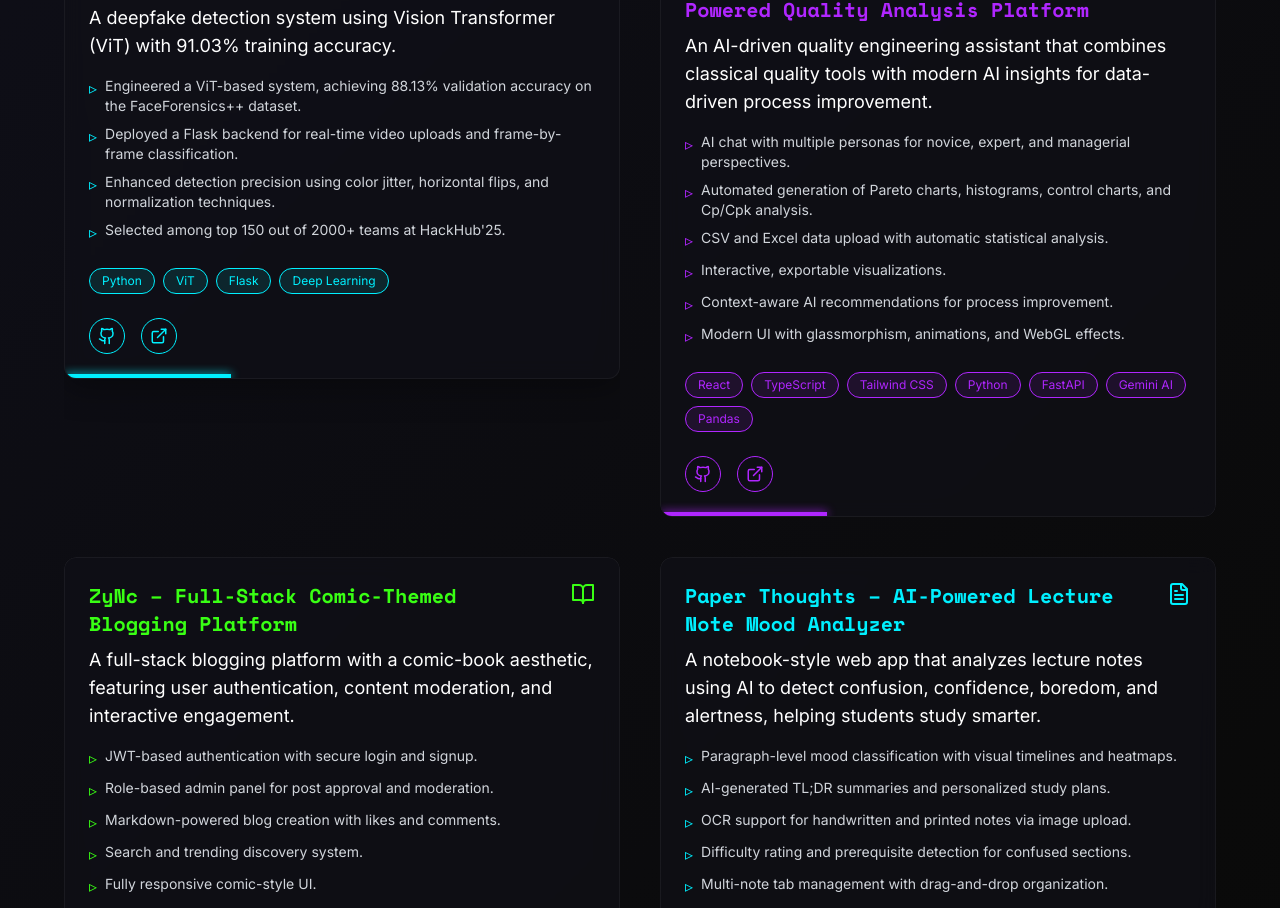
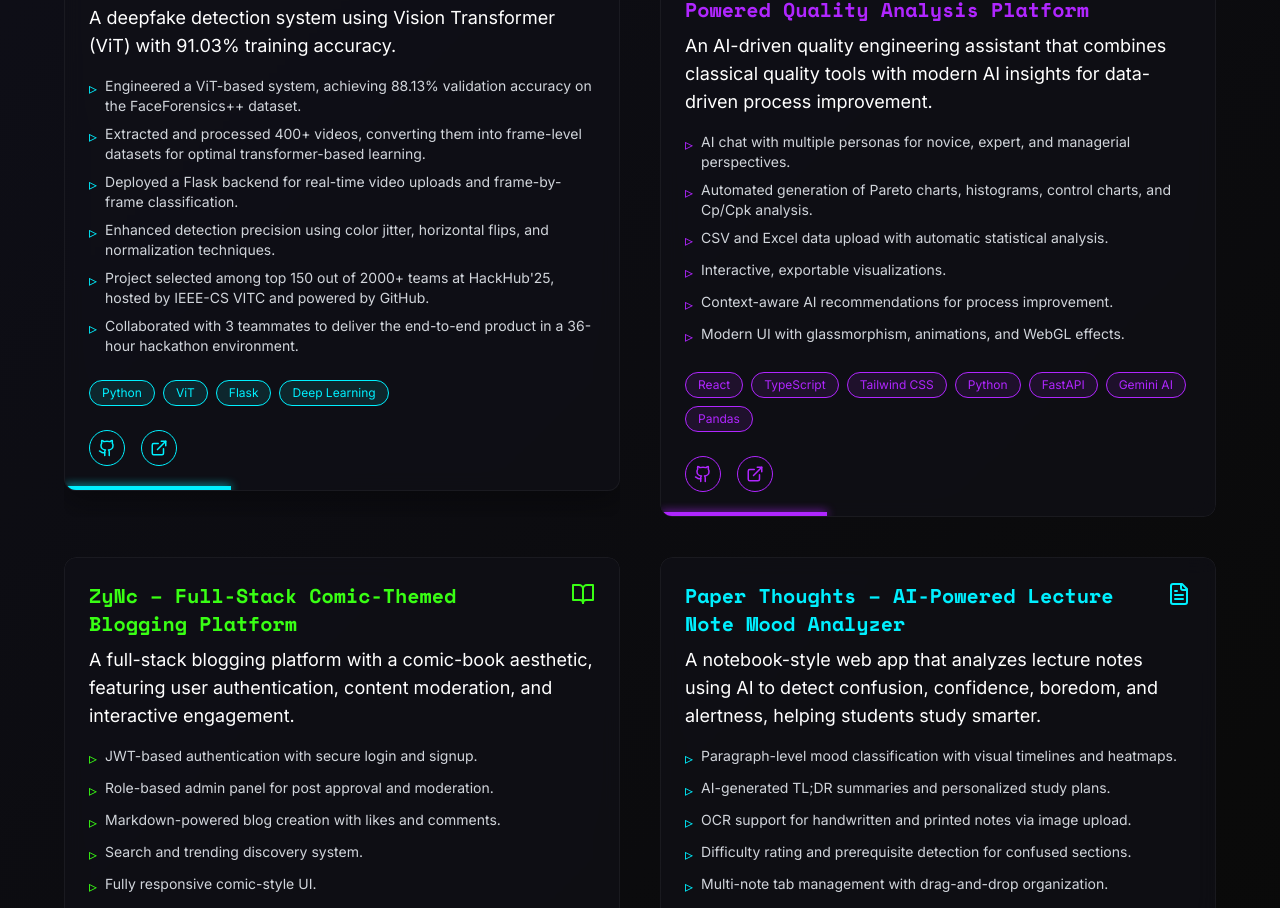
Before and after one commit to rohtheroos-84/RoHiT-bUiLdS, a React (Vite) app: page / in a window 1280 px wide. Shown: the part 3399-4307 px from the top of the page. Built offline with nearby package versions, Linux system fonts and the light colour scheme; no server answers.

Commit message:
fix: update project details and links for DeepShield

```diff
--- a/src/components/Projects.tsx
+++ b/src/components/Projects.tsx
@@ -12,13 +12,15 @@ const projectData = [
     icon: <Shield className="text-neon-blue" size={24} />,
     details: [
       "Engineered a ViT-based system, achieving 88.13% validation accuracy on the FaceForensics++ dataset.",
+      "Extracted and processed 400+ videos, converting them into frame-level datasets for optimal transformer-based learning.",
       "Deployed a Flask backend for real-time video uploads and frame-by-frame classification.",
       "Enhanced detection precision using color jitter, horizontal flips, and normalization techniques.",
-      "Selected among top 150 out of 2000+ teams at HackHub'25."
+      "Project selected among top 150 out of 2000+ teams at HackHub'25, hosted by IEEE-CS VITC and powered by GitHub.",
+      "Collaborated with 3 teammates to deliver the end-to-end product in a 36-hour hackathon environment."
     ],
     technologies: ["Python", "ViT", "Flask", "Deep Learning"],
-    github: "https://github.com/rohtheroos-84/HackHobbits",
-    link: "https://github.com/rohtheroos-84/HackHobbits",
+    github: "https://github.com/rohtheroos-84/DeepShield",
+    link: "https://github.com/rohtheroos-84/DeepShield",
     color: "neon-blue"
   },
   {
```
